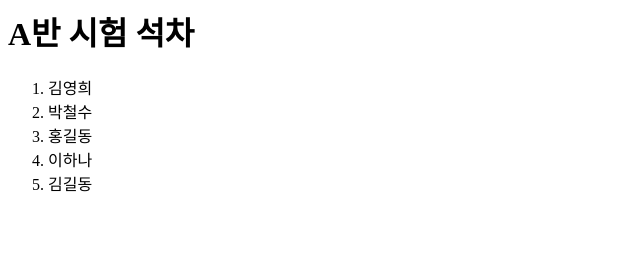
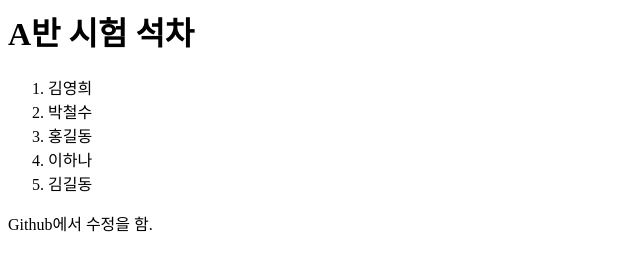
Before and after one commit to hyejungchoi/my-project3, a plain HTML site: page 02/02-4/ol.html in a window 1280 px wide. Shown: the whole page, without its empty margins (0-640 px from the left). Drawn offline with Linux system fonts and the light colour scheme.

Commit message:
Update ol.html

```diff
--- a/02/02-4/ol.html
+++ b/02/02-4/ol.html
@@ -9,5 +9,6 @@
       <li>이하나</li>
       <li>김길동</li>
     </ol>
+    <h>Github에서 수정을 함.</h>
   </body>
 </html>
```
